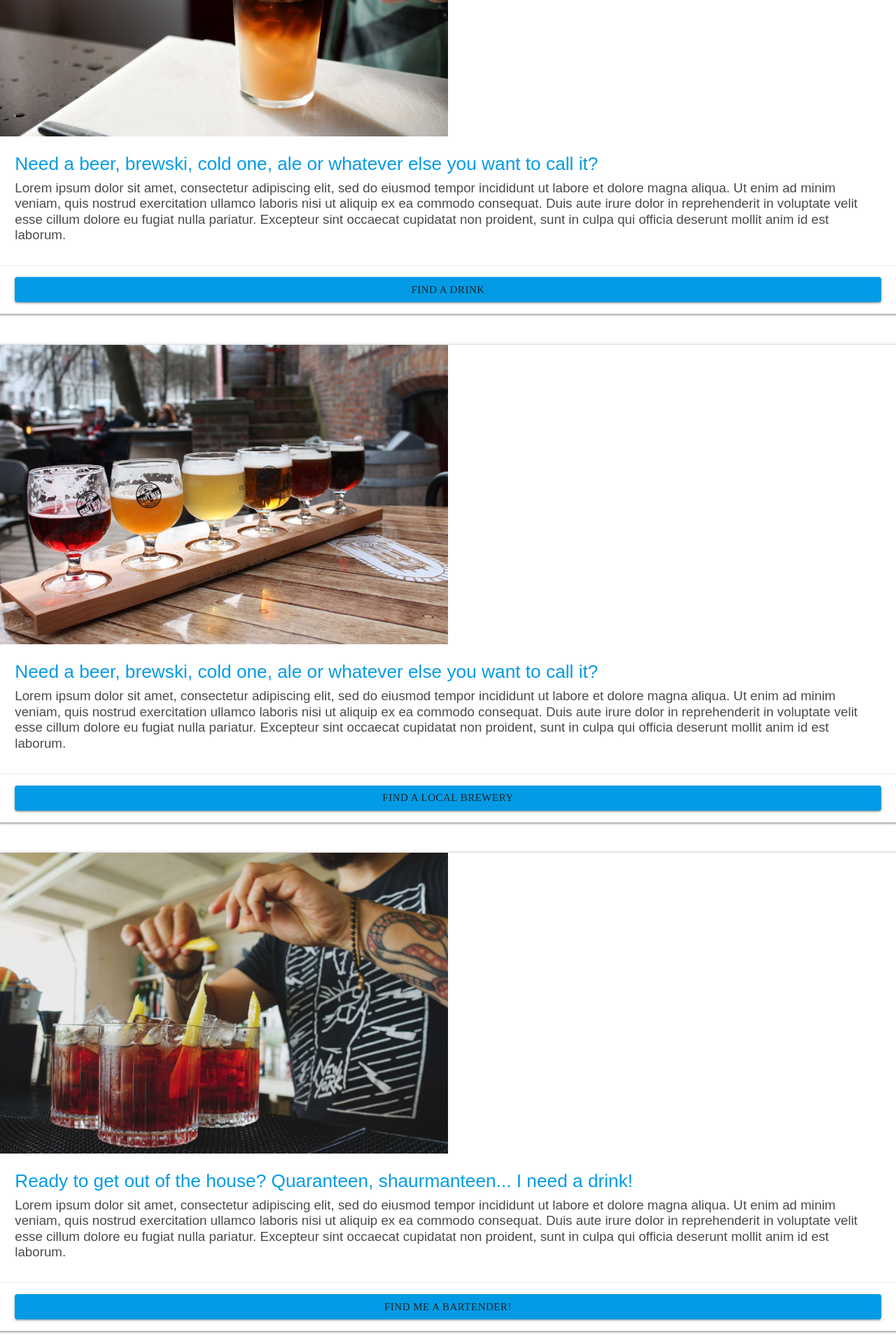
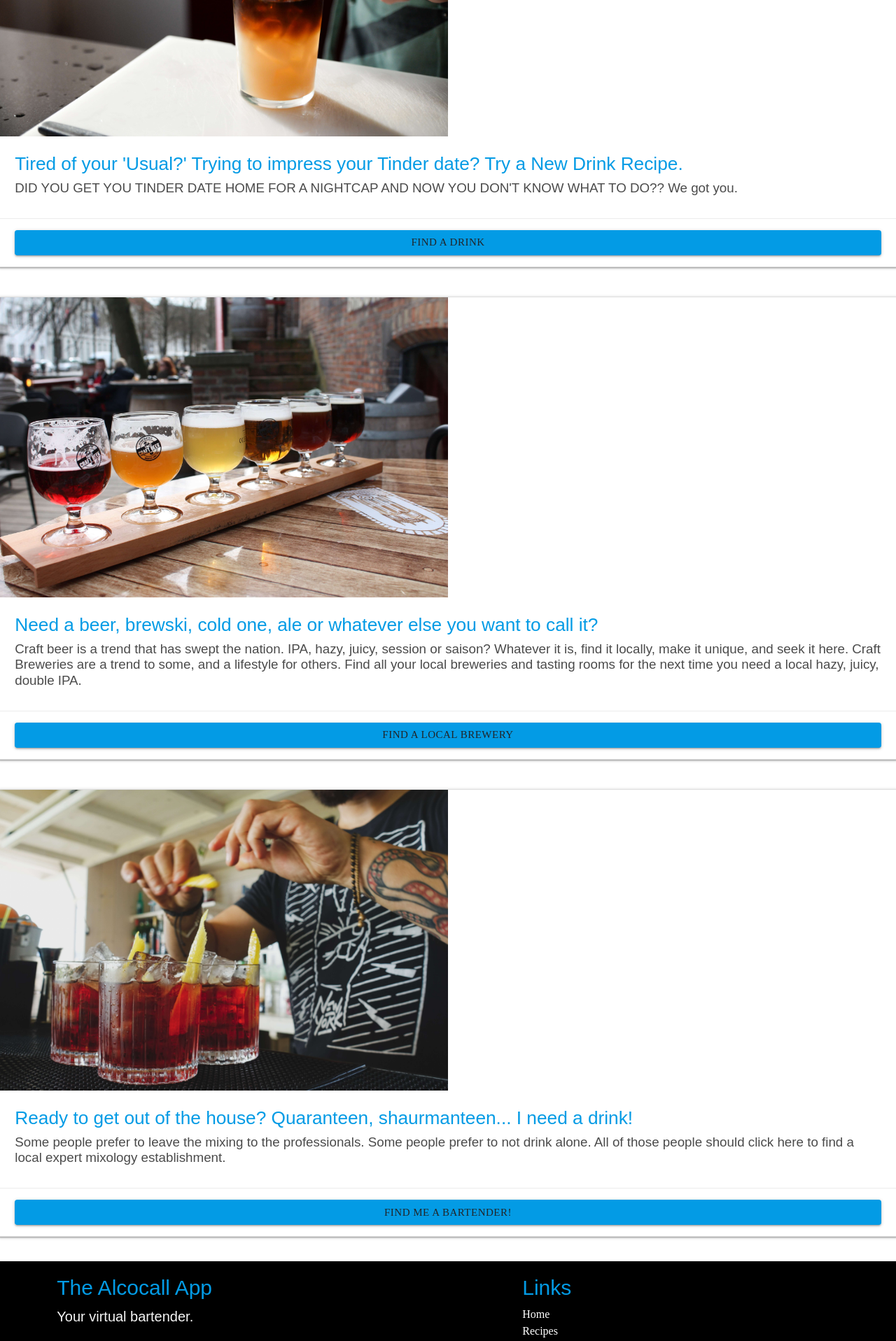
Before and after one commit to amaliawhay/alcocall, a React (Create React App) app in the folder client/: page /index in a window 1280 px wide. Shown: the part 880-2797 px from the top of the page at 70% size. Built offline with nearby package versions, Linux system fonts and the light colour scheme; a web font is replaced by a local one.

Commit message:
Lorem Ipsum
Sassy Improvements

```diff
--- a/client/src/component/barCard/index.js
+++ b/client/src/component/barCard/index.js
@@ -32,7 +32,7 @@ function BarCard() {
             revealIcon={<Icon className="material-icons">local_bar</Icon>}
           >
             <h3 className="h3">Ready to get out of the house? Quaranteen, shaurmanteen... I need a drink!</h3>
-            <h5>Lorem ipsum dolor sit amet, consectetur adipiscing elit, sed do eiusmod tempor incididunt ut labore et dolore magna aliqua. Ut enim ad minim veniam, quis nostrud exercitation ullamco laboris nisi ut aliquip ex ea commodo consequat. Duis aute irure dolor in reprehenderit in voluptate velit esse cillum dolore eu fugiat nulla pariatur. Excepteur sint occaecat cupidatat non proident, sunt in culpa qui officia deserunt mollit anim id est laborum.</h5>
+            <h5>Some people prefer to leave the mixing to the professionals. Some people prefer to not drink alone. All of those people should click here to find a local expert mixology establishment. </h5>
           </Card>
         </Col>
       </Row>
--- a/client/src/component/breweryCard/index.js
+++ b/client/src/component/breweryCard/index.js
@@ -20,7 +20,7 @@ function breweryCard() {
             revealIcon={<Icon>more_vert</Icon>}
           >
             <h3 className="h3">Need a beer, brewski, cold one, ale or whatever else you want to call it?</h3>
-            <h5>Lorem ipsum dolor sit amet, consectetur adipiscing elit, sed do eiusmod tempor incididunt ut labore et dolore magna aliqua. Ut enim ad minim veniam, quis nostrud exercitation ullamco laboris nisi ut aliquip ex ea commodo consequat. Duis aute irure dolor in reprehenderit in voluptate velit esse cillum dolore eu fugiat nulla pariatur. Excepteur sint occaecat cupidatat non proident, sunt in culpa qui officia deserunt mollit anim id est laborum.</h5>
+          <h5>Craft beer is a trend that has swept the nation. IPA, hazy, juicy, session or saison? Whatever it is, find it locally, make it unique, and seek it here.  Craft Breweries are a trend to some, and a lifestyle for others. Find all your local breweries and tasting rooms for the next time you need a local hazy, juicy, double IPA.</h5>
           </Card>
         </Col>
       </Row>
--- a/client/src/component/randomCard/index.js
+++ b/client/src/component/randomCard/index.js
@@ -19,8 +19,8 @@ function RandomCard() {
             horizontal
             revealIcon={<Icon>more_vert</Icon>}
           >
-            <h3 className="h3">Need a beer, brewski, cold one, ale or whatever else you want to call it?</h3>
-            <h5>Lorem ipsum dolor sit amet, consectetur adipiscing elit, sed do eiusmod tempor incididunt ut labore et dolore magna aliqua. Ut enim ad minim veniam, quis nostrud exercitation ullamco laboris nisi ut aliquip ex ea commodo consequat. Duis aute irure dolor in reprehenderit in voluptate velit esse cillum dolore eu fugiat nulla pariatur. Excepteur sint occaecat cupidatat non proident, sunt in culpa qui officia deserunt mollit anim id est laborum.</h5>
+            <h3 className="h3">Tired of your 'Usual?' Trying to impress your Tinder date? Try a New Drink Recipe. </h3>
+            <h5>DID YOU GET YOU TINDER DATE HOME FOR A NIGHTCAP AND NOW YOU DON'T KNOW WHAT TO DO??  We got you.</h5>
           </Card>
         </Col>
       </Row>
```
